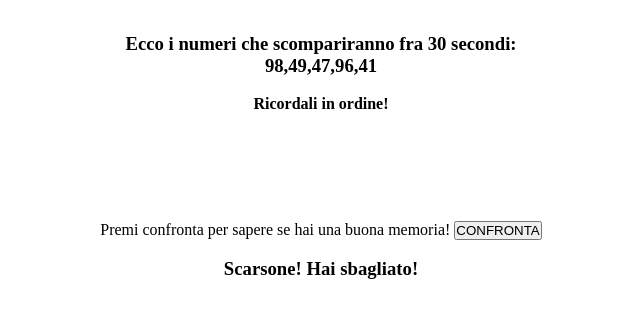
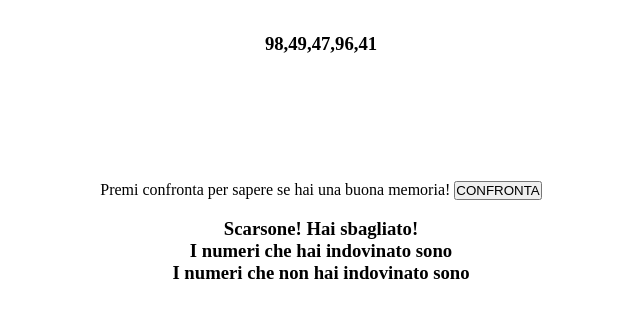
Before and after one commit to LeandroL18/js-simon, a plain HTML site: page index.html in a window 1280 px wide. Both pictures are taken after a click on the button "CONFRONTA". Shown: the part 40-358 px from the top of the page, without its empty margins (319-959 px from the left). Drawn offline with Linux system fonts and the light colour scheme.

Commit message:
Edit: confrontarray, click confrontbt

```diff
--- a/index.html
+++ b/index.html
@@ -9,11 +9,11 @@
     <body>
         <h1>Simon Says</h1><br><br>
 
-        <h3>Ecco i numeri che scompariranno fra 30 secondi: </h3>
+        <h3 id="h3_1">Ecco i numeri che scompariranno fra 30 secondi: </h3>
 
         <h3 id="outputnumber"></h3><br>
 
-        <h4>Ricordali in ordine!</h4><br><br>
+        <h4 id="h4_1">Ricordali in ordine!</h4><br><br>
 
         <label class="hidden">Inserisci qui i tuoi 5 numeri ad uno ad uno premendo invia</label>
 
--- a/js/myscript.js
+++ b/js/myscript.js
@@ -23,8 +23,10 @@ setTimeout(function(){
     sendButton.style.display = "inline-block";
 }, 30000);
 
-// definizione array vuoto dove aggiungere i numeri dell'utente
+// definizione array
 let inputNum = [];
+let wrongNum = [];
+let rightNum = [];
 
 // prendiamo in input i numeri dell'utente
 let iNumber = document.getElementById("inputnumber");
@@ -51,9 +53,16 @@ confrontbt.addEventListener("click",
         // confrontiamo i due array con la funzione
         const result = confrontarray(outputNum,inputNum);
 
+        console.log("I numeri che hai indovinato sono " + rightNum);
+        console.log("I numeri che non hai indovinato sono " + wrongNum);
+
         if(result===true) document.getElementById("risultato").innerHTML = "Bravo! Hai una memoria di ferro!";
 
-        else document.getElementById("risultato").innerHTML = "Scarsone! Hai sbagliato!"
+        else document.getElementById("risultato").innerHTML = "Scarsone! Hai sbagliato! <br> I numeri che hai indovinato sono " + rightNum + "<br> I numeri che non hai indovinato sono " + wrongNum;
+
+        document.getElementById("outputnumber").innerHTML = outputNum;
+        document.getElementById("h3_1").style.display = "none";
+        document.getElementById("h4_1").style.display = "none";
     }
 )
 
@@ -66,9 +75,11 @@ function confrontarray(array1,array2) {
     // se no confrontiamo ogni elemento dell'array
     else {
         for(var i = 0; i<array1.length; i++){
-            if(array1[i] !== array2[i]) return false;
+            if(array1[i] === array2[i]) rightNum.push(array1[i]);
+            else wrongNum.push(array2[i]);
         }
-        return true;
+        if(wrongNum.length >= 1) return false;
+        else return true;
     }
 }
 
```
